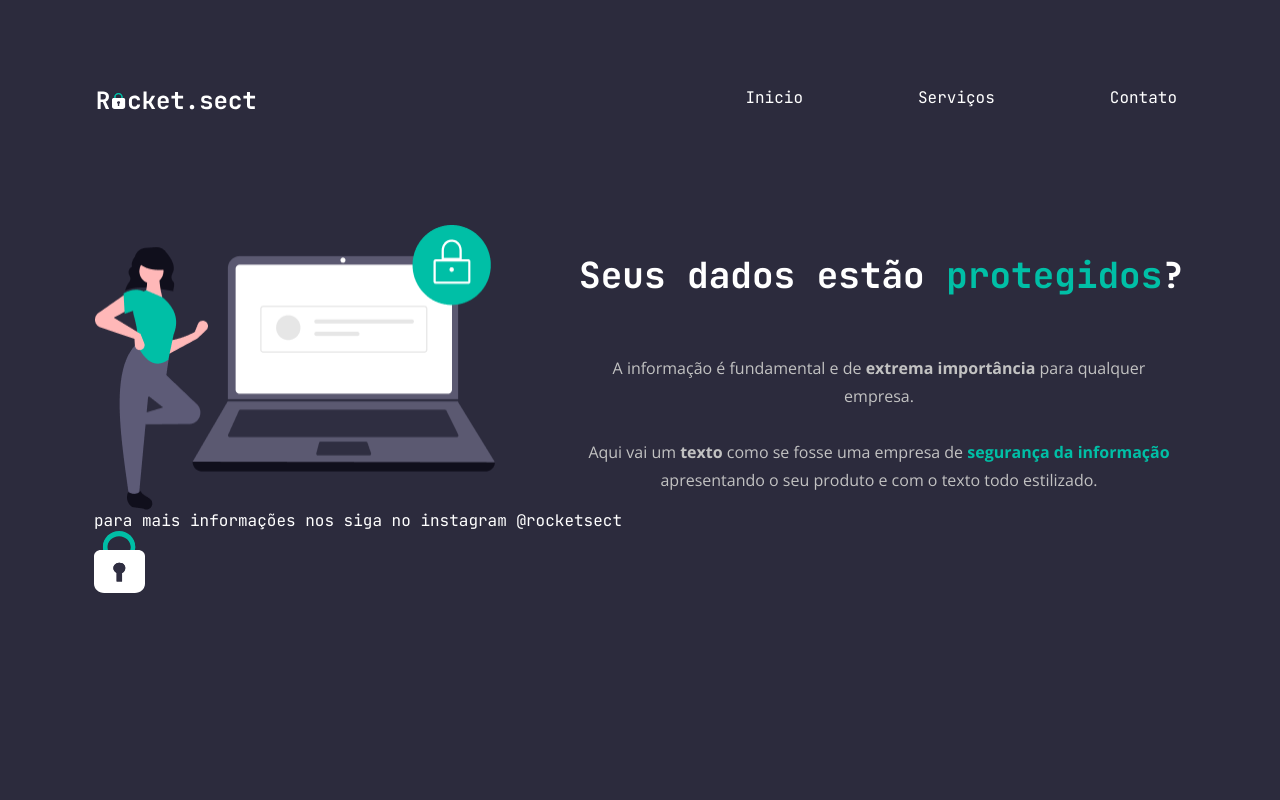
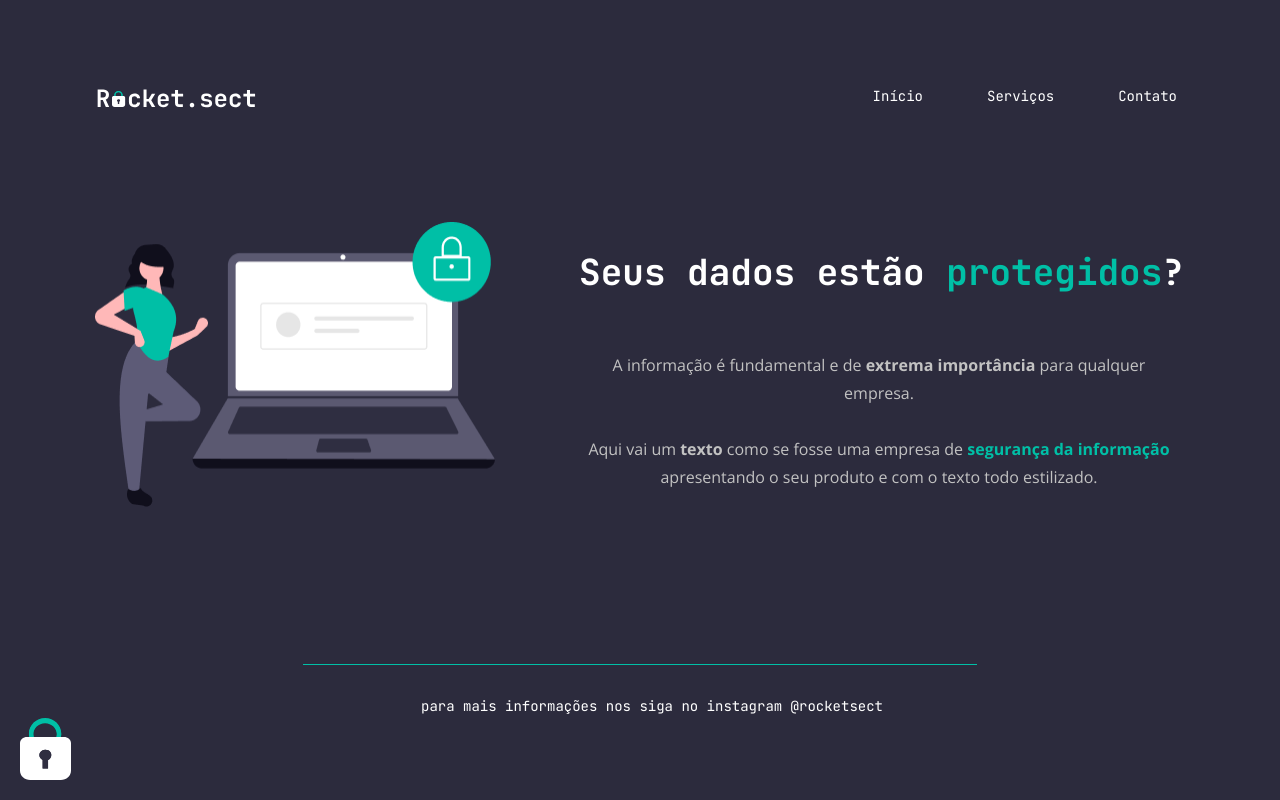
Before and after one commit to vitorzvaz/P02_RecriandoLayout, a plain HTML site: page index.html in a window 1280 px wide. Drawn offline with nearby package versions, Linux system fonts and the light colour scheme.

Commit message:
Add files via upload

```diff
--- a/index.html
+++ b/index.html
@@ -3,7 +3,7 @@
 <head>
     <link rel="preconnect" href="https://fonts.googleapis.com">
     <link rel="preconnect" href="https://fonts.gstatic.com" crossorigin>
-    <link rel="shortcut icon" href="images/logo.svg" type="image/x-icon">
+    <link rel="shortcut icon" href="images/padlock.svg" type="image/x-icon">
     <meta charset="UTF-8">
     <meta name="viewport" content="width=device-width, initial-scale=1.0">
     <title>Rocket.sect</title>
@@ -15,7 +15,7 @@
         <nav>
             <img src="images/logo.svg" alt="Logomarca Rocket.sect">
             <ul>
-                <li><a href="#">Inicio</a></li>
+                <li><a href="#">Início</a></li>
                 <li><a href="#">Serviços</a></li>
                 <li><a href="#">Contato</a></li>
             </ul>
@@ -34,6 +34,6 @@
             para mais informações nos siga no instagram <a href="https://instagram.com/rocketsect">@rocketsect</a>
         </footer>
     </div>
-    <img src="images/padlock.svg" alt="Desenho de um cadeado branco com a trinca verde água.">
+    <img id= "padlock" src="images/padlock.svg" alt="Desenho de um cadeado branco com a trinca verde água.">
 </body>
 </html>
--- a/style.css
+++ b/style.css
@@ -22,6 +22,7 @@ main {
     display: flex;
     justify-content: space-between;
     align-items: stretch;
+    margin-bottom: 157px;
 }
 
 section {
@@ -32,8 +33,13 @@ section {
 ul {
     display: flex;
     align-items: center;
-    gap: 115px;
+    gap: 64px;
     list-style: none;
+}
+
+ul li {
+    font-size: 14px;
+    text-align: 28px;
 }
 
 h1 {
@@ -60,3 +66,19 @@ p {
     line-height: 28px;
     width: 604px;
 }
+
+footer {
+    width: 568px;
+    margin: 0 auto;
+    text-align: center;
+    font-size: 14px;
+    line-height: 28px;
+    border-top: 1px solid #00BFA6;
+    padding: 27px 41px 0 65px;
+}
+
+#padlock {
+    position: fixed;
+    bottom: 20px;
+    left: 20px;
+}
```
